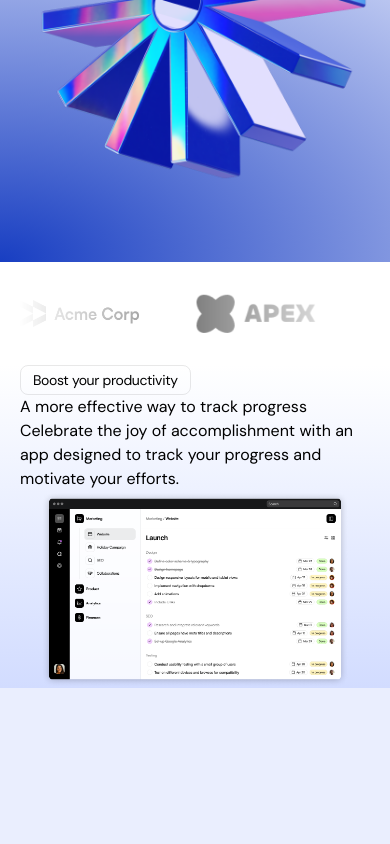
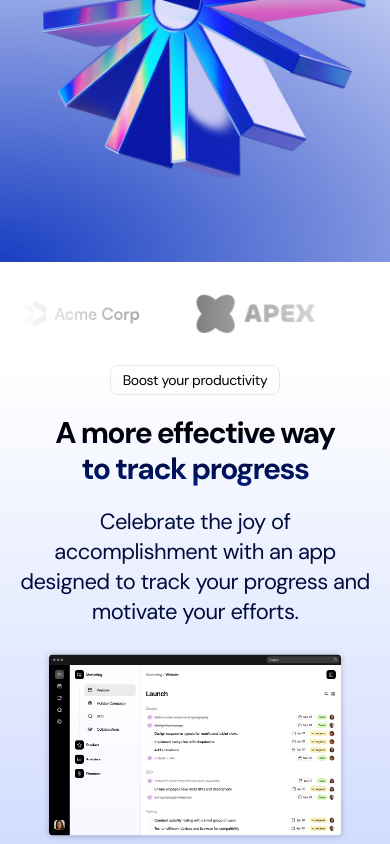
Before and after one commit to Meetkamal256/saas-landing-page, a Next.js app: page / in a window 390 px wide. Shown: the part 772-1616 px from the top of the page. Before the commit the page ends 1460 px from the top, so only its background shows below. Built offline with nearby package versions, Linux system fonts and the light colour scheme.

Commit message:
feat: build productShowCase section for mobile

```diff
--- a/app/sections/ProductShowcase.tsx
+++ b/app/sections/ProductShowcase.tsx
@@ -4,13 +4,15 @@ export const ProductShowcase = () => {
   return (
     <section className="bg-gradient-to-b from-[#ffff] to-[#D2DCFF]">
       <div className="container">
-        <div className="tag">Boost your productivity</div>
-        <h2>A more effective way to track progress</h2>
-        <p>
+        <div className="flex justify-center">
+          <div className="tag">Boost your productivity</div>
+        </div>
+        <h2 className="text-center text-3xl font-bold tracking-tighter bg-gradient-to-b from-black to-[#001E80] text-transparent bg-clip-text mt-5">A more effective way to track progress</h2>
+        <p className="text-center text-[22px] leading-[30px] tracking-tight text-[#010D3E] mt-5">
           Celebrate the joy of accomplishment with an app designed to track your
           progress and motivate your efforts.
         </p>
-        <div className="relative w-full aspect-[16/9]">
+        <div className="relative w-full aspect-[16/9] mt-5">
           <Image
             src="/assets/product-image.png"
             alt="product Image"
```
